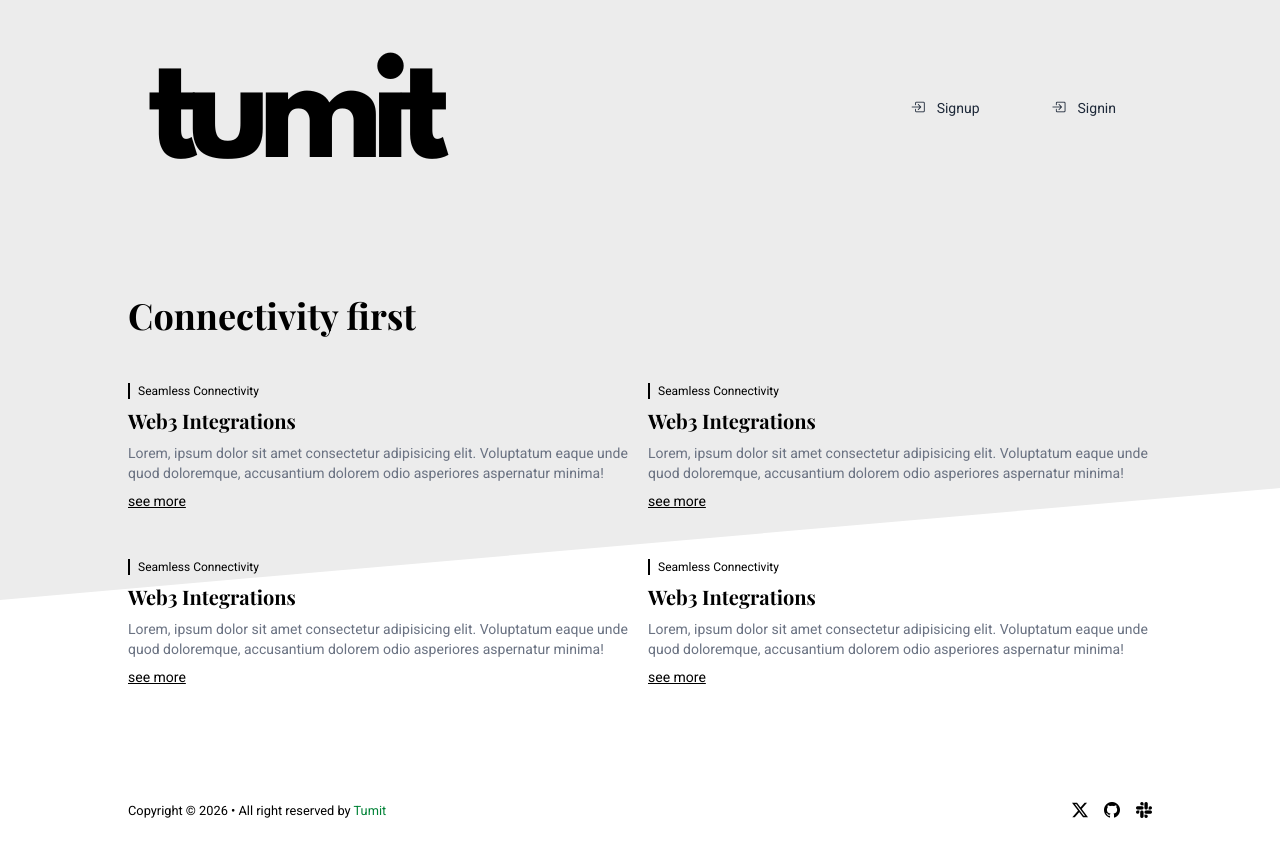
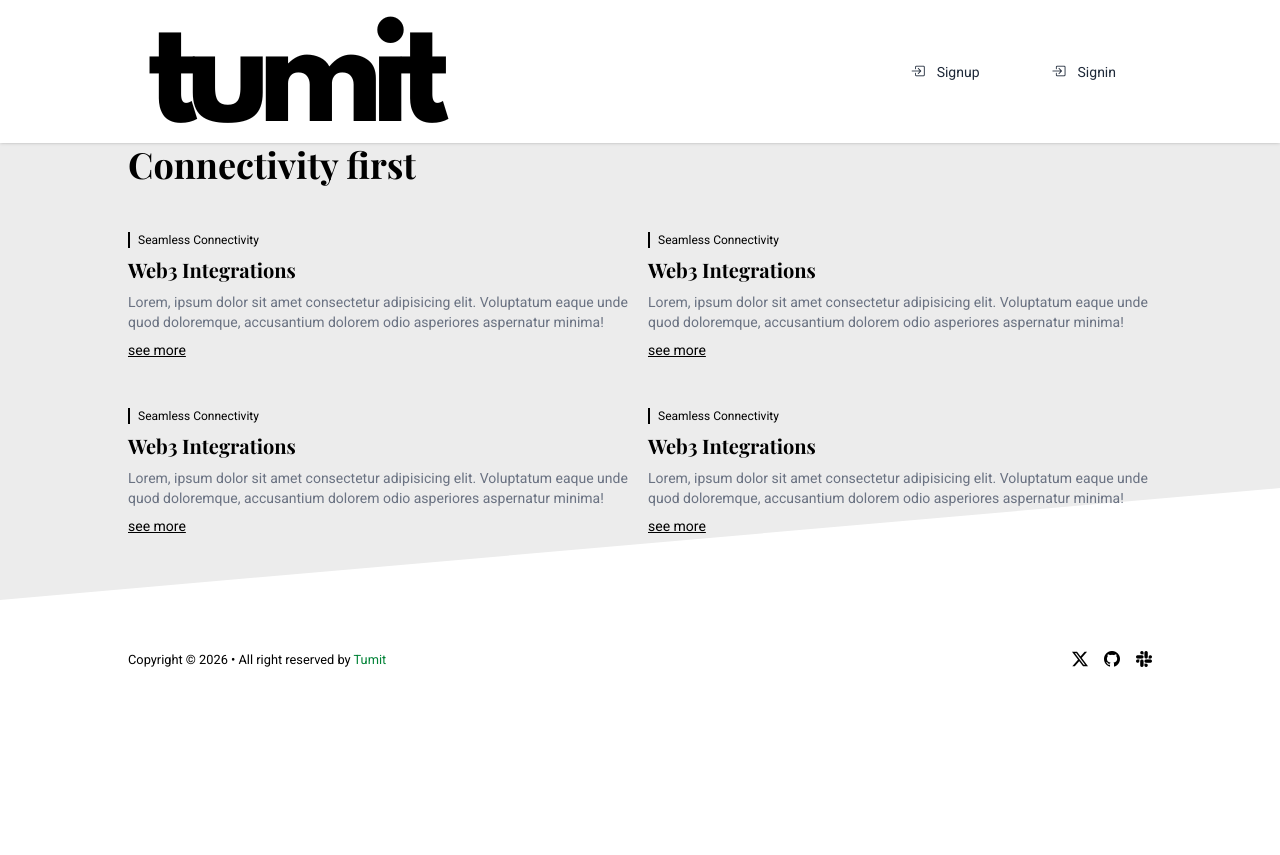
Before and after one commit to Happyblackie/tumit-website, a Next.js app: page / in a window 1280 px wide. After the commit the page ends 800 px from the top, so only its background shows below. Built offline with nearby package versions, Linux system fonts and the light colour scheme; no server answers; a web font is replaced by a local one.

Commit message:
make navbar fixed, create forgot_password,otp_verification,reset_password pages

```diff
--- /dev/null
+++ b/src/app/(auth)/forgot_password/page.jsx
@@ -0,0 +1,8 @@
+
+function ForgotPasswordPage() {
+  return (
+    <div>Forgot Password Page</div>
+  )
+}
+
+export default ForgotPasswordPage
--- /dev/null
+++ b/src/app/(auth)/otp_verification/page.jsx
@@ -0,0 +1,8 @@
+
+function OtpVerificationPage() {
+  return (
+    <div>Otp VerificationPage</div>
+  )
+}
+
+export default OtpVerificationPage
--- /dev/null
+++ b/src/app/(auth)/reset_password/page.jsx
@@ -0,0 +1,6 @@
+
+export default function page() {
+  return (
+    <div>Reset page</div>
+  )
+}
--- a/src/components/Navigation.jsx
+++ b/src/components/Navigation.jsx
@@ -1,8 +1,8 @@
+import { logout } from '@/actions/auth';
+import getAuthUser from '@/lib/getAuthUser';
+import Image from 'next/image';
 import Link from 'next/link';
 import NavLink from './NavLink';
-import Image from 'next/image';
-import getAuthUser from '@/lib/getAuthUser';
-import { logout } from '@/actions/auth';
 
 export default async function Navbar() {
 
@@ -10,7 +10,8 @@ export default async function Navbar() {
   // console.log(authUser);
 
   return (
-    <div className="w-full max-w-5xl mx-auto p-4">
+    <header className="fixed top-0 left-0 right-0 z-50 bg-white shadow-sm">
+      <div className="w-full max-w-5xl mx-auto p-4 py-3">
         <div className="flex flex-row justify-between items-center w-full gap-4">
 
           <Link href="/" className="flex items-center">
@@ -57,7 +58,9 @@ export default async function Navbar() {
 
 
           </nav>
+
         </div>
       </div>
+    </header>
   );
 }
```
Lines whose indentation alone changed are shown as unchanged.
